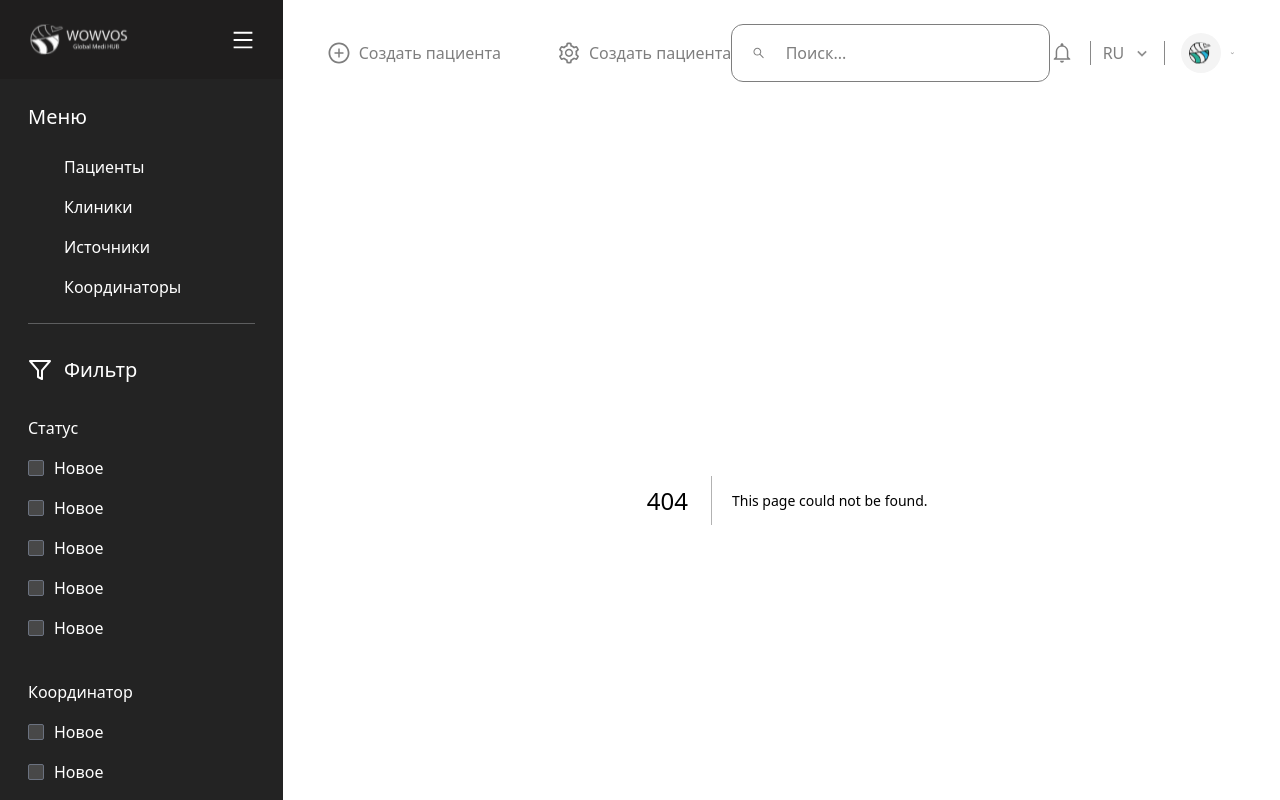
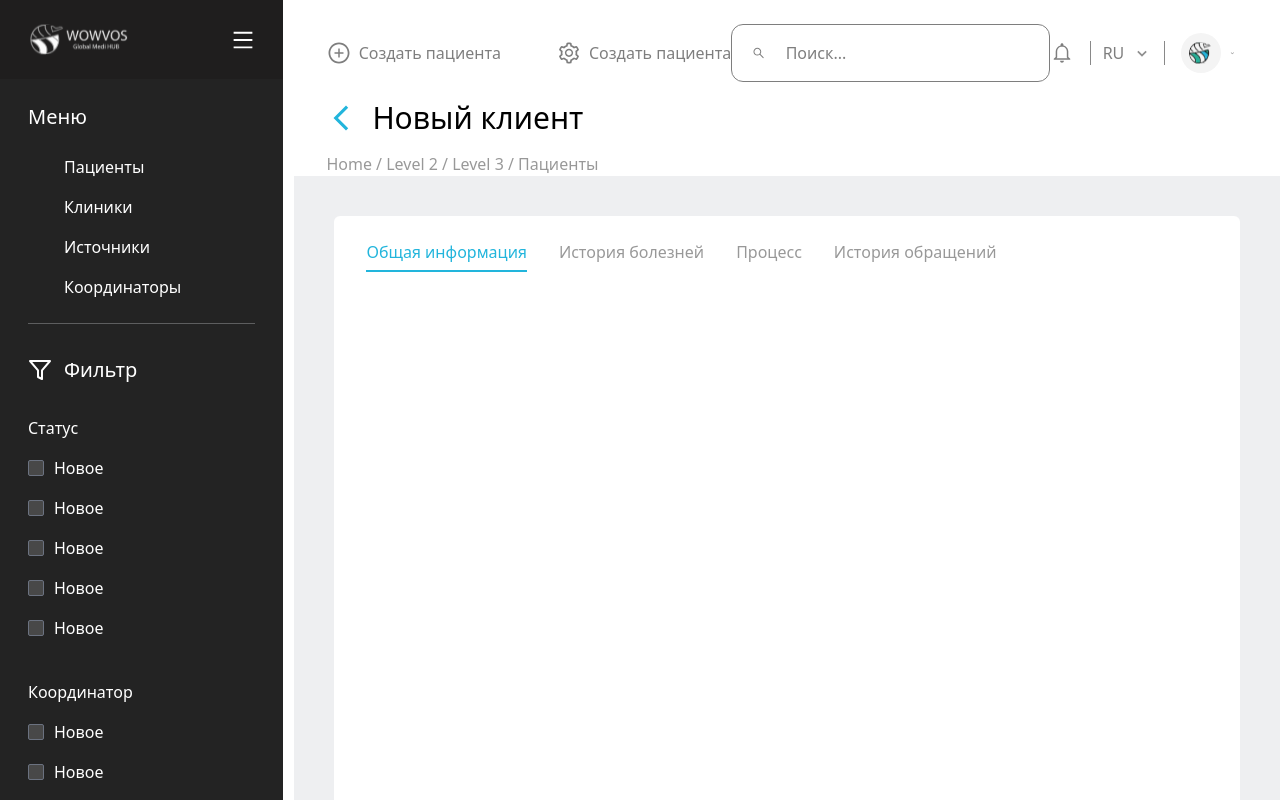
Before and after one commit to Daler-web-dev/WowVos_CRM, a Next.js app: page /newCustomer in a window 1280 px wide. Before the commit this address had no page. Shown: the top 800 px of the page. Built offline with nearby package versions, Linux system fonts and the light colour scheme.

Commit message:
crate new customer page

```diff
--- /dev/null
+++ b/src/components/DefInput.tsx
@@ -0,0 +1,18 @@
+import React from "react";
+
+interface DefInputProps {}
+
+const DefInput: React.FC<DefInputProps> = () => {
+	return (
+		<label htmlFor="" className="flex flex-col gap-3">
+			<span>ФИО</span>
+			<input
+				type="text"
+				placeholder="Введите имя"
+				className="def-input"
+			/>
+		</label>
+	);
+};
+
+export default DefInput;
--- a/src/layout/Layout.tsx
+++ b/src/layout/Layout.tsx
@@ -33,7 +33,7 @@ const Layout: React.FC<LayoutProps> = ({ children }) => {
 					)}
 					<nav className="flex items-center gap-14">
 						<Link
-							href="#"
+							href="/newCustomer"
 							className="flex items-center gap-2 opacity-[.5]"
 						>
 							<AiOutlinePlusCircle size={24} />
--- /dev/null
+++ b/src/pages/newCustomer.tsx
@@ -0,0 +1,57 @@
+import React, { useState } from "react";
+import { MdArrowBackIosNew } from "react-icons/md";
+
+interface newCustomerProps {}
+
+const newCustomer: React.FC<newCustomerProps> = () => {
+	const [tabs, setTabs] = useState([
+		"Общая информация",
+		"История болезней",
+		"Процесс",
+		"История обращений",
+	]);
+	const [active_tab, setActive_tab] = useState(0);
+
+	return (
+		<div className="relative z-30">
+			<div className="flex justify-between items-center w-full px-8 bg-white relative z-30 ">
+				<div className="flex flex-col gap-4">
+					<div className="flex items-center gap-4">
+						<button>
+							<MdArrowBackIosNew size="30" color="#22B5DC" />
+						</button>
+						<h1 className="text-3xl font-medium">Новый клиент</h1>
+					</div>
+					<span className="opacity-[.4]">
+						Home / Level 2 / Level 3 / Пациенты
+					</span>
+				</div>
+			</div>
+			<div className="bg-[#EEEFF1] w-full h-screen p-10">
+				<div className="w-full h-full bg-white rounded-md py-6 px-8">
+					<div className="flex gap-8">
+						{tabs.map((item, index) => (
+							<span
+								key={index}
+								className={`${
+									index === active_tab ? "active-tab" : ""
+								} block cursor-pointer text-base opacity-[.4]`}
+                                onClick={() => setActive_tab(index)}
+							>
+								{item}
+							</span>
+						))}
+					</div>
+                    <div className="flex justify-between items-start w-full" >
+                        <form>
+                            <div className="flex flex-col" >
+                            </div>
+                        </form>
+                    </div>
+				</div>
+			</div>
+		</div>
+	);
+};
+
+export default newCustomer;
--- a/src/styles/globals.scss
+++ b/src/styles/globals.scss
@@ -30,6 +30,22 @@ input {
 
 }
 
+.active-tab {
+    color: #22B5DC;
+    border-bottom: #22B5DC 2px solid;
+    padding-bottom: 6px;
+    opacity: 1 !important;
+}
+
+.def-input {
+    border: 1px solid #D6D5D5;
+    padding: 11px 16px;
+    border-radius: 4px;
+    &::placeholder {
+        color: black;
+    }
+}
+
 table th {
     text-align: start;
     color: #828282;
```
